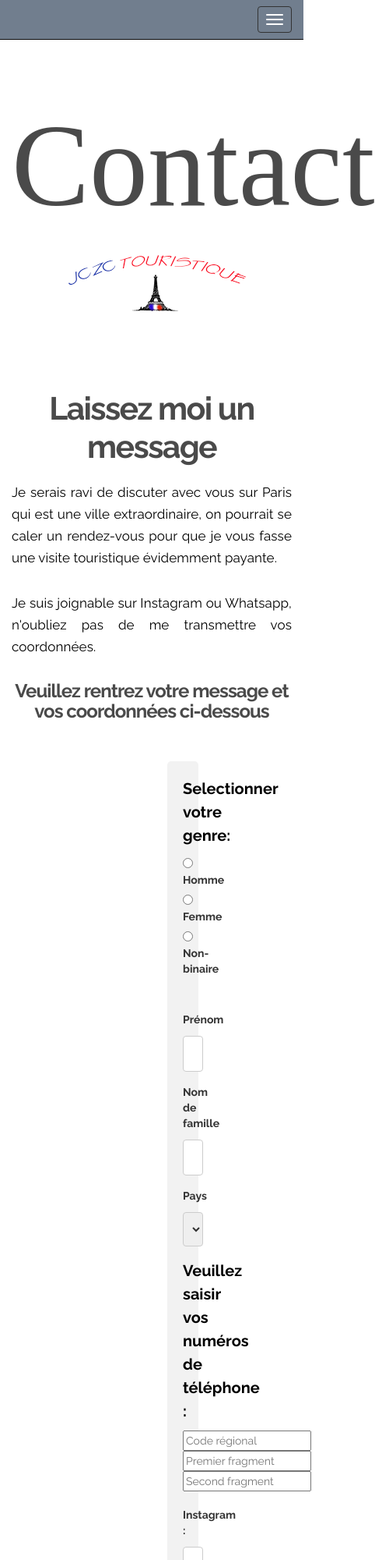
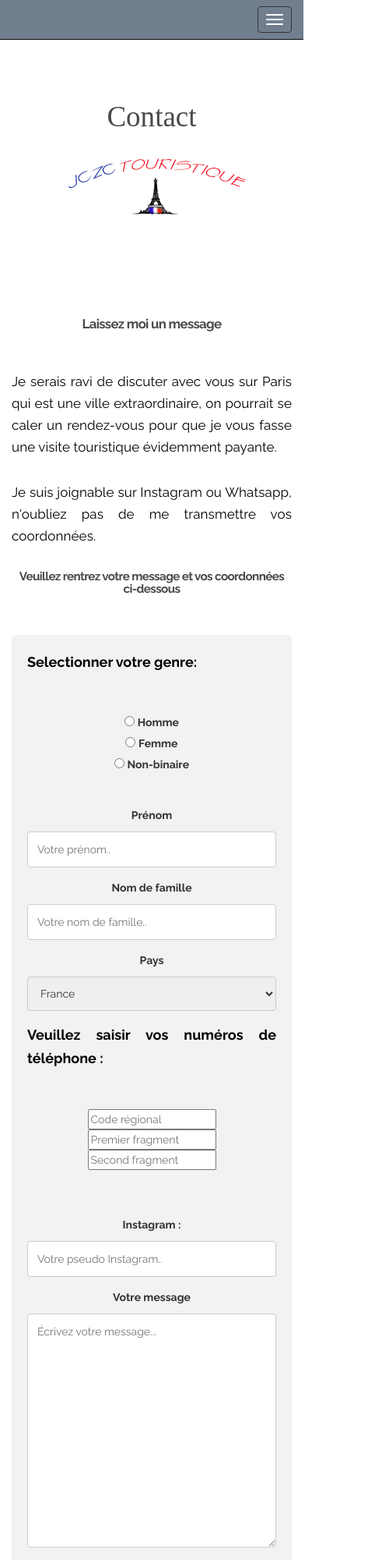
Before and after one commit to Paris-zone/Paris-zone.github.io, a plain HTML site: page Contact.html in a window 390 px wide. Shown: the top 2000 px of the page at 78% size, 482 px wide, since content can reach past the window. Drawn offline with nearby package versions, Linux system fonts and the light colour scheme.

Commit message:
Correction responsive text, modification form

```diff
--- a/Contact.html
+++ b/Contact.html
@@ -77,7 +77,7 @@
 		</nav>
 
 		<div class="container">
-		<header>
+		<header style="text-align:center">
 			<h1>
 				<a href= "https://paris-zone.github.io/Contact.html" title="Contact" rel="Contact">Contact</a>
 				</h1>
@@ -100,10 +100,11 @@
 							</div>
 <br>
 <br>
- <div class="container-contact">
+ <div class="container-fluid contact">
             <form action="">
                 <p> <b>Selectionner votre genre:</b></p>
-
+				<br>
+				<br>
                 <div>
                   <input type="radio" id="genre" name="genre" value="Homme"
                          <checked>
@@ -130,6 +131,7 @@
 
 <label for="country">Pays</label>
 <select>
+	<option value= "" disabled>Choisissez votre Pays</option>
     <option value="France">France</option>
     <option value="Canada">Canada</option>
     <option value="Congo">Congo</option>
@@ -138,16 +140,19 @@
     <option value="Suisse">Suisse</option>
 	<option value="Haiti">Haiti</option>
 	<option value="Algérie">Algérie</option>
-	<option value="Australie">Suisse</option>
+	<option value="Australie">Australie</option>
 	<option value="USA">États Unis</option>
 	<option value="Maurice">Maurice</option>
 	<option value="Madagascar">Madagascar</option>
 	<option value="Tunisie">Tunisie</option>
 	<option value="Sénégal">Sénégal</option>
+	<option value="Brésil">Brésil</option>
 </select>
 <br>
 <div>
     <p><b>Veuillez saisir vos numéros de téléphone : </b></p>
+	<br>
+	<br>
     <span class="areaDiv">
       <input id="areaNo" name="areaNo" type="tel" required
              placeholder="Code régional" pattern="[0-9]{3}"
@@ -167,6 +172,8 @@
       <span class="validity"></span>
     </span>
   </div>
+  <br>
+  <br>
   <br>
   <label for="insta">Instagram :</label>
   <input type="name" placeholder="Votre pseudo Instagram.."/>
--- a/css/style.css
+++ b/css/style.css
@@ -23,14 +23,16 @@ h6 {
 }
 h1{
 	font-family: algerian;
-	font-size:150px;
+	font-size:9.5vw;
 }
+
 h3 {
-	text-align: center
+	text-align: center;
+	font-size:3.9vw;
 }
 p {
 	font-family: 'Raleway', sans-serif;
-	font-size: 15px;
+	font-size: 0.7vw;
 	font-weight: 400;
 	line-height: 24px;
 	color: #000;
@@ -157,12 +159,12 @@ header {
 .blog-post .blog-post-body h2 {
 	margin: 0;
 	padding: 15px 0px 20px;
-	font-size: 41px;
-	line-height: 49px;
+	font-size: 4.3vw;
+	line-height: 80px;
 }
 .blog-post .blog-post-body p {
 	text-align: justify;
-	font-size: 20px;
+	font-size: 18px;
 	font-weight: 300;
 	line-height: 30px;
 	color: #000;
@@ -444,12 +446,11 @@ input[type="submit"]:hover {
   background-color: green;
 }
 
-.container-contact {
+.contact {
 	border-radius: 5px;
 	background-color: #f2f2f2;
 	padding: 20px;
-	margin-left: 200px;
-	margin-right: 200px;
+
   }
 
 .titre-contact {
```
Also changed, not shown: index.html (+1 -1 lines).
